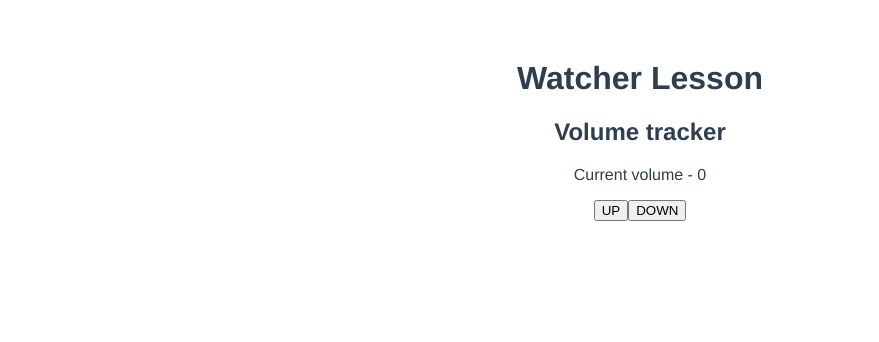
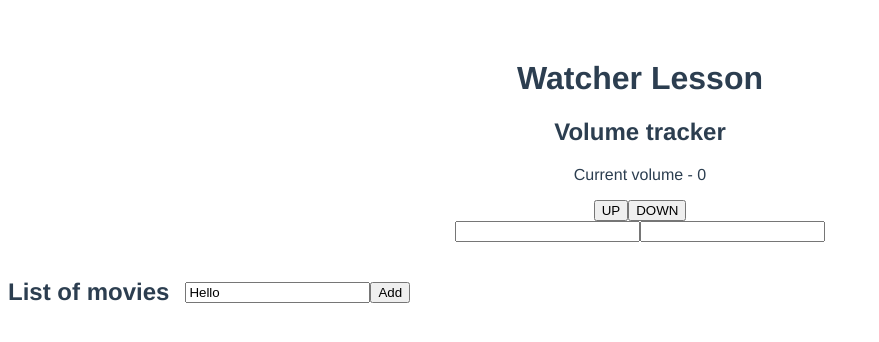
Before and after one commit to Rzaw/vue-js-training, a Vue app: page / in a window 1280 px wide. Shown: the top 342 px of the page, without its empty margins (0-879 px from the left). Built offline with nearby package versions, Linux system fonts and the light colour scheme.

Commit message:
Completed lesson (28). Learned about deep and immediate watchers. As well as how to enable watcher to look inside of object.

```diff
--- a/src/components/WatchersComponent.vue
+++ b/src/components/WatchersComponent.vue
@@ -1,11 +1,28 @@
 <template>
   <h1>Watcher Lesson</h1>
   <h2>Volume tracker</h2>
-    <p>Current volume - {{volume}}</p>
+  <p>Current volume - {{ volume }}</p>
   <div>
     <button @click="volume += 2">UP</button>
     <button @click="volume -= 2">DOWN</button>
   </div>
+
+  <input type="text" v-model="movieInfo.title" />
+  <input type="text" v-model="movieInfo.actor" />
+
+  <div class="movie-list">
+      <div>
+          <h2>List of movies</h2>
+          <ul>
+              <li v-for="move in movieList" :key="move"><span>{{move}}</span></li>
+          </ul>
+      </div>
+      <div class="movie-list-input">
+          <input type="text" v-model="movie" />
+          <button @click="submitMovie">Add</button>
+      </div>
+  </div>
+
 </template>
 
 <script>
@@ -13,18 +30,52 @@ export default {
   name: "WatchersComponent",
   data() {
     return {
-          volume: 0
+      volume: 0,
+      movie: "Hello",
+      movieInfo: {
+          title: '',
+          actor: ''
+      },
+      movieList: []
+    };
+  },
+  methods: {
+      submitMovie(){
+          this.movieList.push(this.movie);
+          this.movie = '';
       }
   },
   watch: {
     volume(newValue, oldValue) {
-          if (newValue > oldValue && newValue === 16){
-              alert("Listening on loud volumes for long period of time will damage your ears");
+      if (newValue > oldValue && newValue === 16) {
+        alert(
+          "Listening on loud volumes for long period of time will damage your ears"
+        );
       }
+    },
+    movie: {
+      handler(newValue) {
+        console.log("Calling API with new value - " + newValue);
+      },
+      immediate: true,
+    },
+    movieInfo: {
+        handler(newValue){
+            console.log(`Calling API with movie title = ${newValue.title} and actor = ${newValue.actor}`);
+        },
+        deep: true
     }
-  }
+  },
 };
 </script>
 
-<style>
+<style scoped>
+    .movie-list {
+        display: flex;
+        margin-top: 1rem;
+    }
+    .movie-list-input{
+        margin-top: 1.5rem;
+        margin-left: 1rem;
+    }
 </style>
```
Lines whose indentation alone changed are shown as unchanged.
